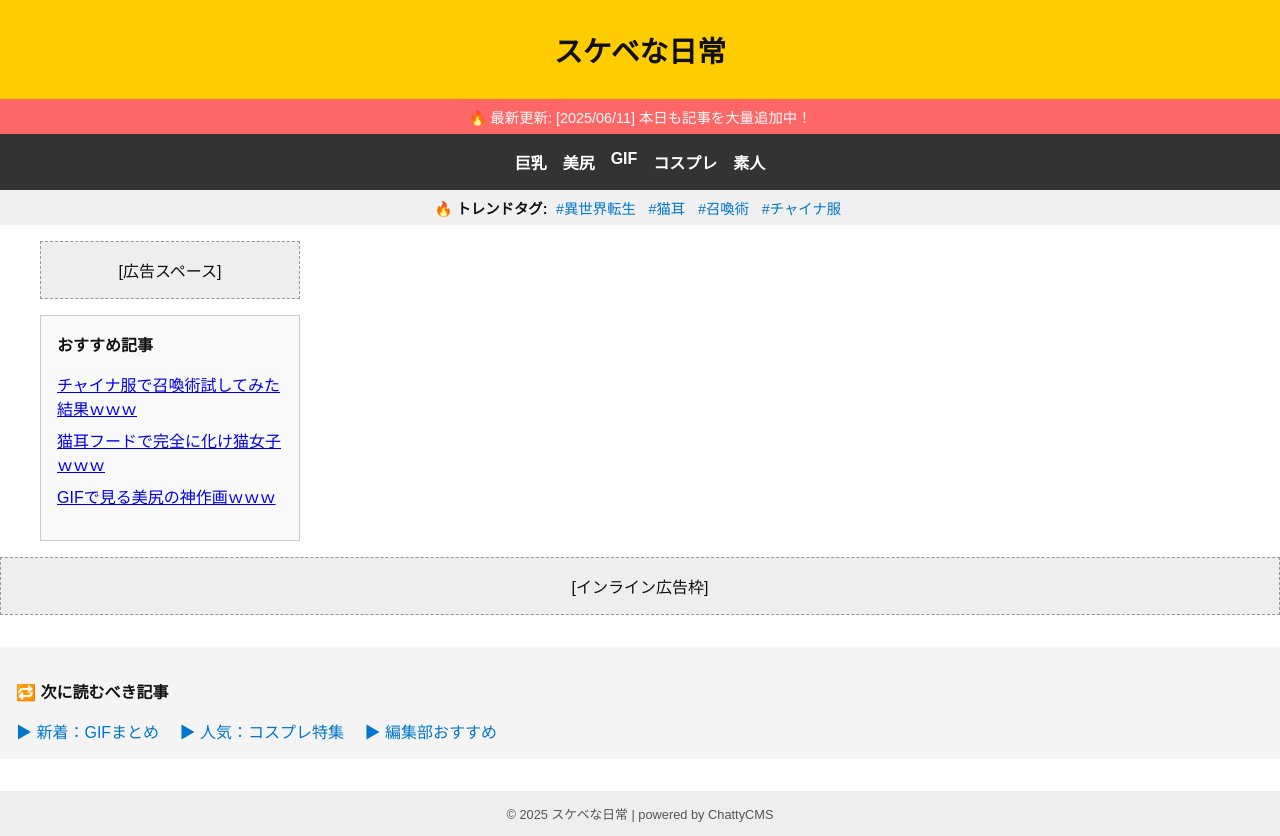
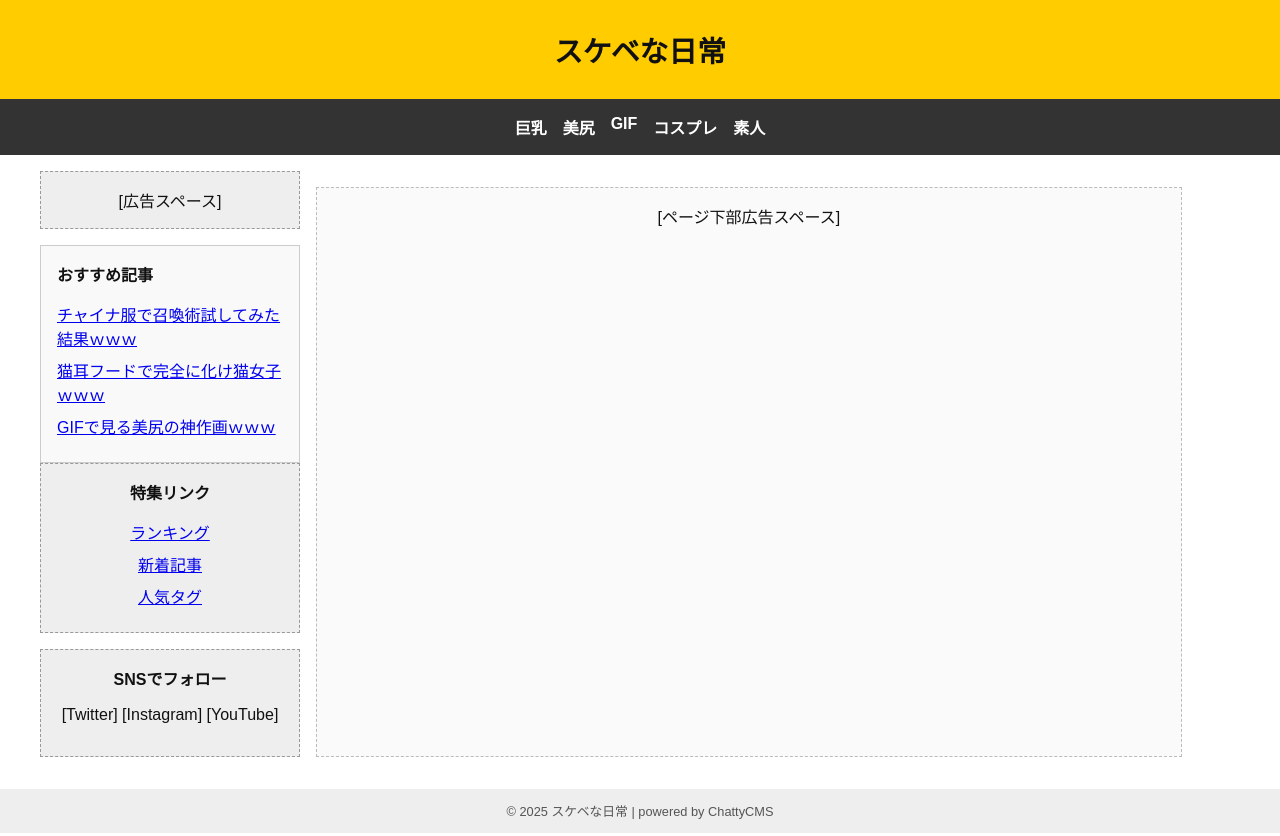
Before and after one commit to eroscope/-sukebesite2025, a plain HTML site: page index.html in a window 1280 px wide. Drawn offline with Linux system fonts and the light colour scheme.

Commit message:
Update index.html

```diff
--- a/index.html
+++ b/index.html
@@ -3,45 +3,30 @@
 <html lang="ja">
 <head>
   <meta charset="UTF-8">
-  <title>スケベな日常 | トップページ</title>
-  <meta name="description" content="バズるエロまとめが満載の『スケベな日常』！GIF・コスプレ・素人など多彩なカテゴリで毎日更新！">
-  <meta property="og:title" content="スケベな日常 | トップページ">
-  <meta property="og:description" content="毎日バズる！GIF・コスプレ・素人系まで完全網羅のエロまとめ。">
-  <meta property="og:image" content="images/ogp.jpg">
-  <meta property="og:type" content="website">
+  <title>スケベな日常</title>
   <meta name="viewport" content="width=device-width, initial-scale=1.0">
   <style>
     body { font-family: sans-serif; margin: 0; background: #fff; color: #111; }
-    header { background: #ffcc00; padding: 1em; font-size: 1.8em; text-align: center; font-weight: bold; position: sticky; top: 0; z-index: 1000; }
-    .news-ticker { background: #ff6666; color: white; padding: 0.5em; text-align: center; font-size: 0.9em; }
+    header { background: #ffcc00; padding: 1em; font-size: 1.8em; text-align: center; font-weight: bold; }
     nav { background: #333; color: white; display: flex; flex-wrap: wrap; justify-content: center; padding: 0.5em; }
     nav a { color: white; margin: 0.5em; text-decoration: none; font-weight: bold; }
 
-    .trending-tags { text-align: center; background: #f0f0f0; padding: 0.5em; font-size: 0.9em; }
-    .trending-tags a { margin: 0.3em; color: #0077cc; text-decoration: none; }
-
     .main-layout { display: flex; flex-wrap: nowrap; max-width: 1200px; margin: auto; padding: 1em; }
-    .sidebar { width: 260px; margin-right: 1em; }
-    .ad-space, .ad-inline { background: #eee; padding: 1em; text-align: center; margin-bottom: 1em; border: 1px dashed #999; }
-
+    .sidebar { width: 260px; margin-right: 1em; position: sticky; top: 0; height: fit-content; }
+    .ad-space, .extra-links, .social-box { background: #eee; padding: 1em; text-align: center; margin-bottom: 1em; border: 1px dashed #999; }
+    .extra-links ul, .recommend ul { list-style: none; padding: 0; margin: 0; }
+    .extra-links li, .recommend li { margin-bottom: 0.5em; }
     .recommend { background: #f9f9f9; padding: 1em; border: 1px solid #ccc; }
-    .recommend h3 { margin-top: 0; font-size: 1em; }
-    .recommend ul { list-style: none; padding: 0; }
-    .recommend li { margin-bottom: 0.5em; }
+    .recommend h3, .extra-links h3, .social-box h3 { margin-top: 0; font-size: 1em; }
 
     .container { flex: 1; display: flex; flex-wrap: wrap; justify-content: center; }
-    .card { width: 280px; margin: 0.5em; background: white; box-shadow: 0 2px 5px rgba(0,0,0,0.1); border: 1px solid #ccc; position: relative; }
+    .card { width: 280px; margin: 0.5em; background: white; box-shadow: 0 2px 5px rgba(0,0,0,0.1); border: 1px solid #ccc; }
     .card img, .card video { width: 100%; display: block; }
     .card .title { padding: 0.5em; font-weight: bold; font-size: 1em; }
     .card .comment { background: #f8f8f8; padding: 0.5em; font-size: 0.85em; color: #333; border-top: 1px solid #ddd; }
-    .sns-buttons { position: absolute; bottom: 5px; right: 5px; font-size: 0.8em; }
-    .sns-buttons a { margin-left: 5px; color: #666; }
 
-    .related-carousel { background: #f4f4f4; padding: 1em; margin-top: 2em; }
-    .related-carousel h3 { font-size: 1em; }
-    .carousel-track a { margin-right: 1em; color: #0077cc; text-decoration: none; }
-
-    .pagination { text-align: center; margin: 2em 0; }
+    .inline-ad { background: #fafafa; padding: 1em; border: 1px dashed #bbb; text-align: center; margin: 1em 0; width: 90%; }
+    .pagination { text-align: center; margin: 2em auto; font-size: 0.9em; }
     .pagination a { margin: 0 0.3em; text-decoration: none; color: #0077cc; }
 
     footer { text-align: center; background: #eee; padding: 1em; font-size: 0.8em; color: #555; }
@@ -50,7 +35,6 @@
 <body>
 
 <header>スケベな日常</header>
-<div class="news-ticker">🔥 最新更新: [2025/06/11] 本日も記事を大量追加中！</div>
 
 <nav>
   <a href="#">巨乳</a>
@@ -59,14 +43,6 @@
   <a href="#">コスプレ</a>
   <a href="#">素人</a>
 </nav>
-
-<div class="trending-tags">
-  <strong>🔥 トレンドタグ:</strong>
-  <a href="#">#異世界転生</a>
-  <a href="#">#猫耳</a>
-  <a href="#">#召喚術</a>
-  <a href="#">#チャイナ服</a>
-</div>
 
 <div class="main-layout">
   <aside class="sidebar">
@@ -79,26 +55,25 @@
         <li><a href="Article_003.html">GIFで見る美尻の神作画ｗｗｗ</a></li>
       </ul>
     </div>
+    <div class="extra-links">
+      <h3>特集リンク</h3>
+      <ul>
+        <li><a href="#">ランキング</a></li>
+        <li><a href="#">新着記事</a></li>
+        <li><a href="#">人気タグ</a></li>
+      </ul>
+    </div>
+    <div class="social-box">
+      <h3>SNSでフォロー</h3>
+      <p>[Twitter] [Instagram] [YouTube]</p>
+    </div>
   </aside>
 
   <div class="container">
-    <!-- JSでarticles.jsonから20件ずつ表示 -->
+    <!-- JSにより記事カードがここに挿入されます -->
+    <div class="inline-ad">[ページ下部広告スペース]</div>
+    <div class="pagination" id="pagination"></div>
   </div>
-</div>
-
-<div class="ad-inline">[インライン広告枠]</div>
-
-<div class="related-carousel">
-  <h3>🔁 次に読むべき記事</h3>
-  <div class="carousel-track">
-    <a href="Article_004.html">▶ 新着：GIFまとめ</a>
-    <a href="Article_005.html">▶ 人気：コスプレ特集</a>
-    <a href="Article_006.html">▶ 編集部おすすめ</a>
-  </div>
-</div>
-
-<div class="pagination" id="pagination">
-  <!-- JSが自動でページ数表示 -->
 </div>
 
 <footer>© 2025 スケベな日常 | powered by ChattyCMS</footer>
```
